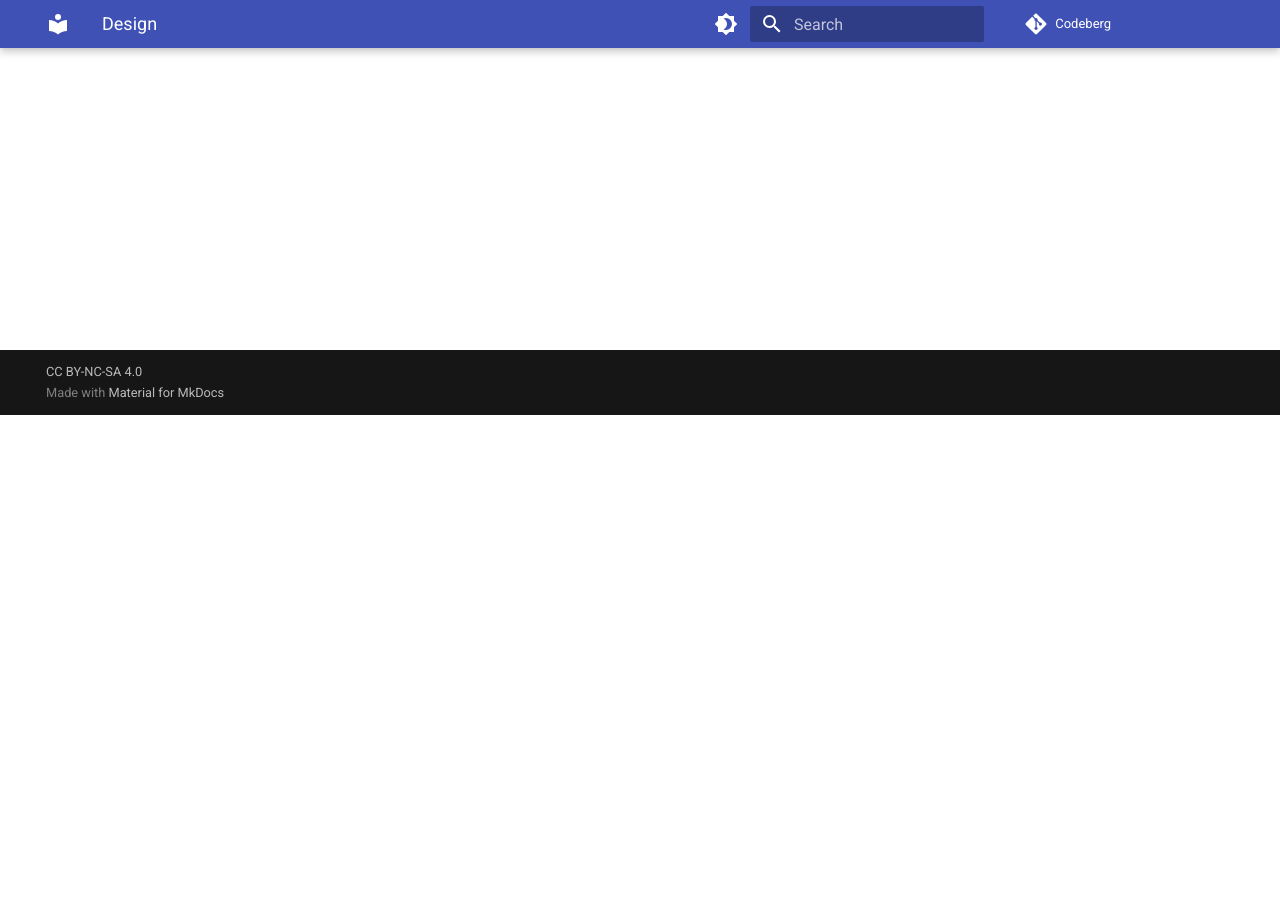
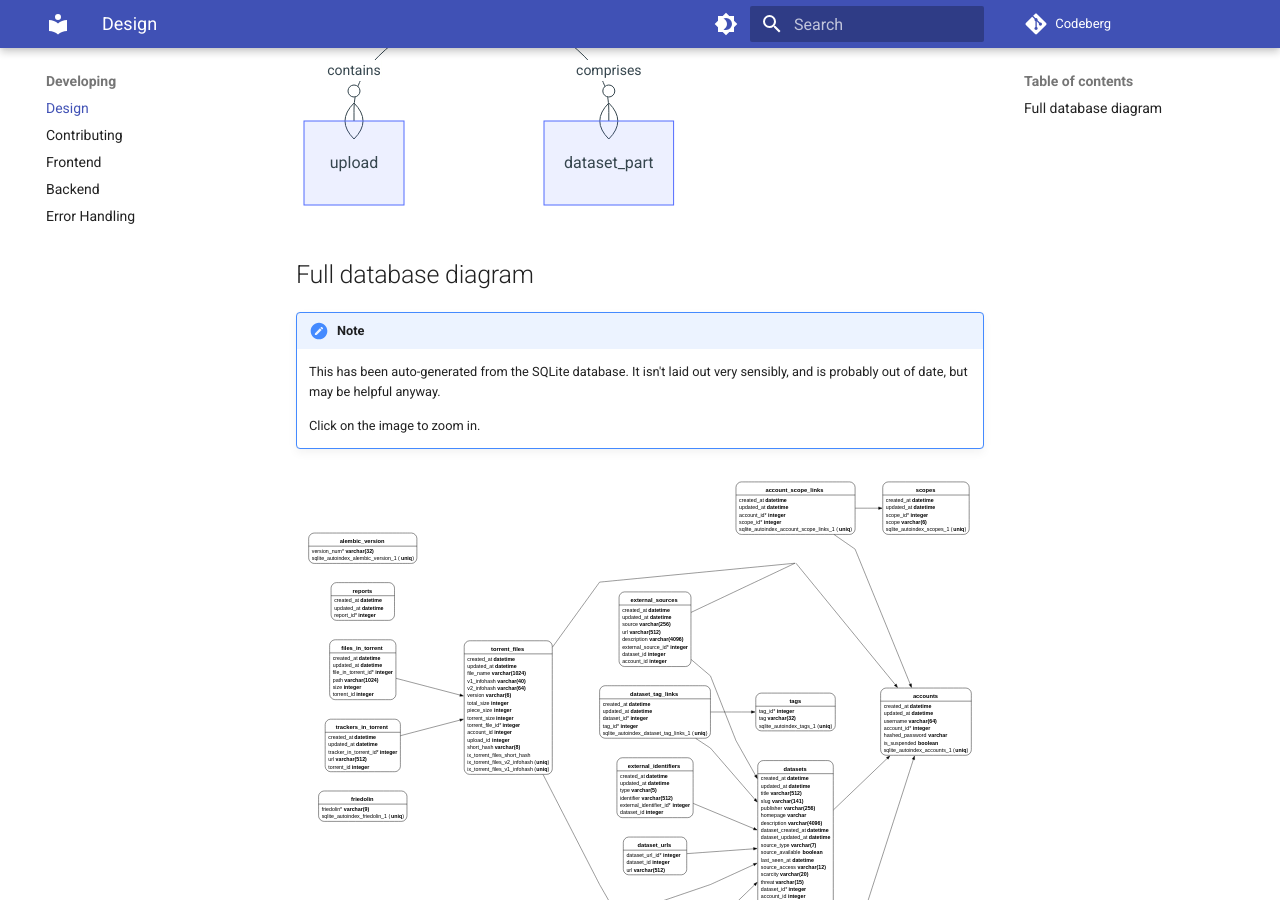
Before and after one commit to p2p-ld/sciop, an MkDocs documentation site: the page built from docs/develop/design.md, in a window 1280 px wide and 900 px high, scrolled down 485 px. Built offline with MkDocs 1.6.1 and Material for MkDocs 9.7.7, drawn with Linux system fonts in a browser that asks for light colours; before the commit the page ends 900 px from its top, so only the background shows below that.

Commit message:
add very basic design diagrams

````diff
--- a/docs/develop/design.md
+++ b/docs/develop/design.md
@@ -1 +1,20 @@
 # Design
+
+``` mermaid
+erDiagram
+	dataset ||--o{ upload : contains
+	dataset ||--o{ dataset_part : comprises
+	tag }o--o{ dataset : tracks
+```
+
+## Full database diagram
+
+!!! note
+	This has been auto-generated from the SQLite database.
+	It isn't laid out very sensibly,
+	and is probably out of date,
+	but may be helpful anyway.
+
+	Click on the image to zoom in.
+
+[![Database schema diagram](diagrams/db.svg)](diagrams/db.svg)
--- a/mkdocs.yml
+++ b/mkdocs.yml
@@ -68,3 +68,8 @@ markdown_extensions:
   - pymdownx.details
   - pymdownx.snippets:
       base_path: ["docs/"]
+  - pymdownx.superfences:
+      custom_fences:
+        - name: mermaid
+          class: mermaid
+          format: !!python/name:pymdownx.superfences.fence_code_format
````
Also changed, not shown: docs/develop/diagrams/db.svg (added), 1 other file.
